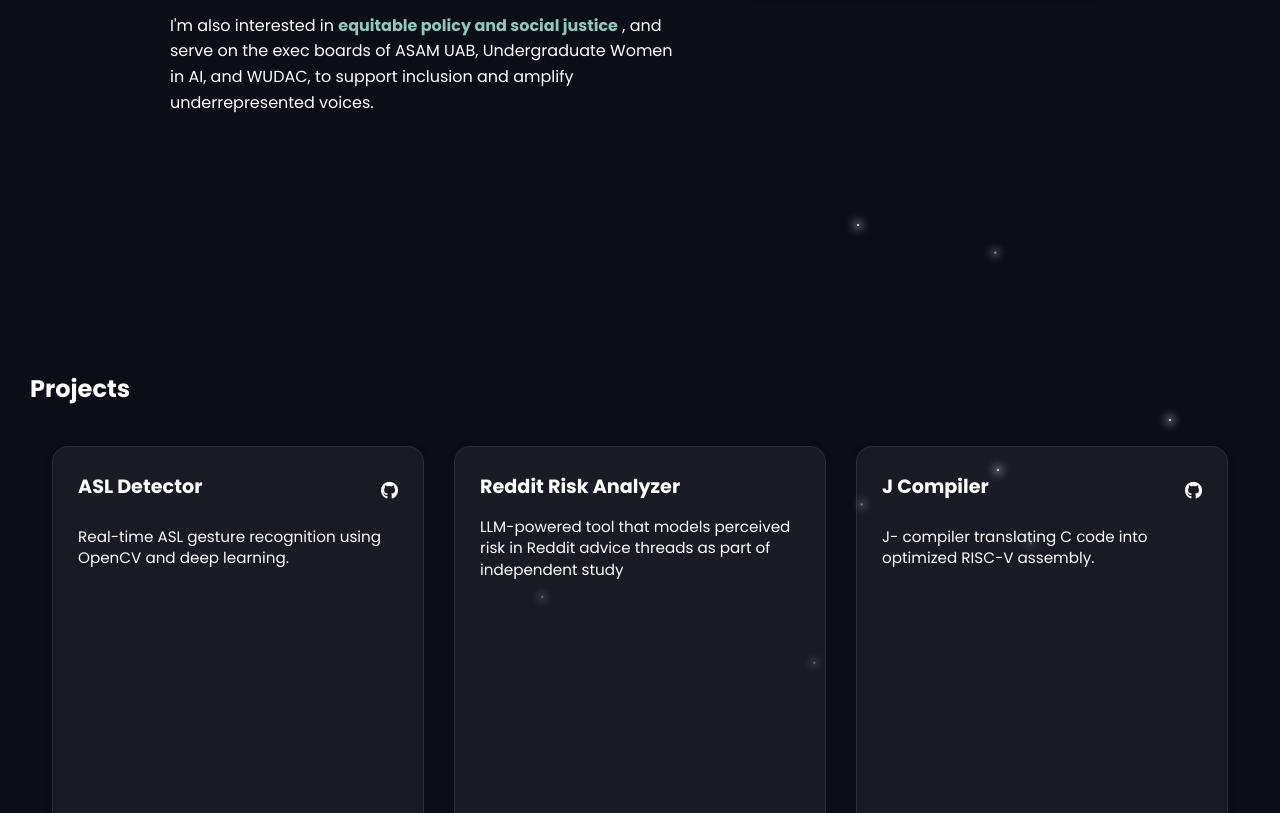
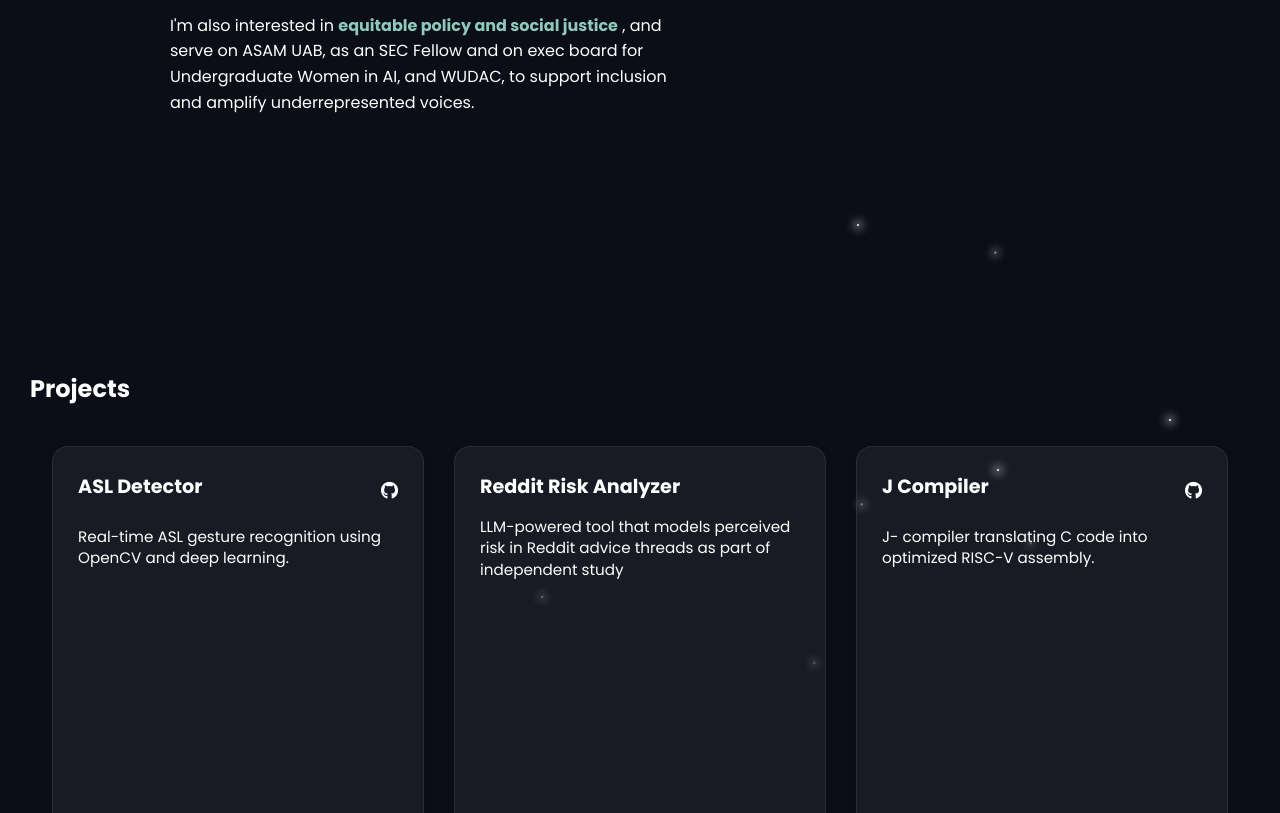
Before and after one commit to wagiham/final-coding-portfolio, a plain HTML site: page index.html in a window 1280 px wide. Shown: the part 1320-2133 px from the top of the page. Drawn offline with Linux system fonts and the light colour scheme.

Commit message:
Update index.html

```diff
--- a/index.html
+++ b/index.html
@@ -91,8 +91,7 @@
 
             <p class="about-fade delay-2" style="line-height: 1.6; font-size: 1rem;">
                 I'm also interested in <strong class="green-text">equitable policy and social justice</strong> , and
-                serve on
-                the exec boards of ASAM UAB,
+                serve on ASAM UAB, as an SEC Fellow and on exec board for
                 Undergraduate Women in AI, and WUDAC, to support inclusion and amplify underrepresented voices.
             </p>
         </div>
```
